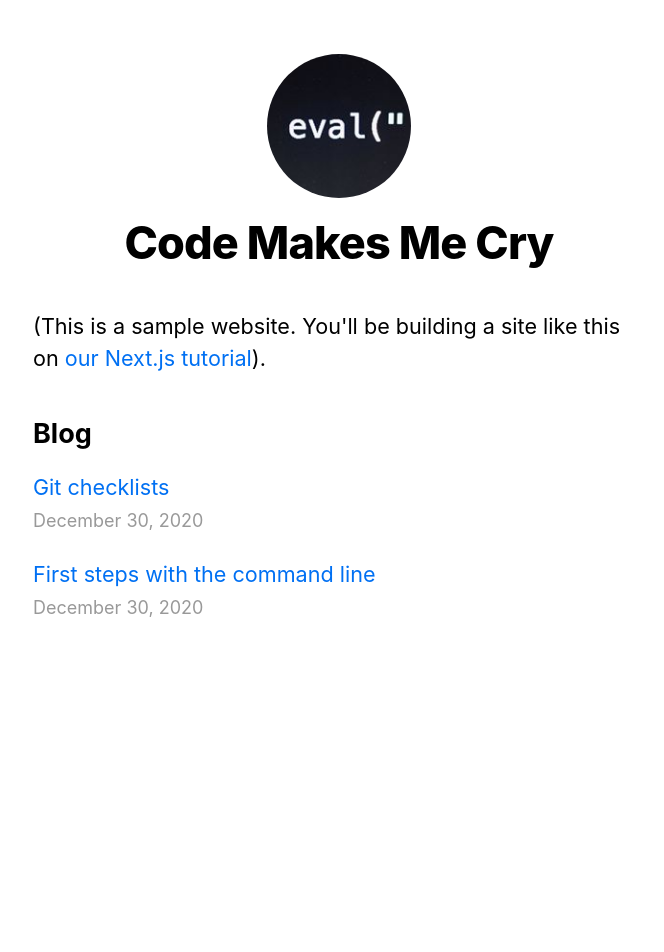
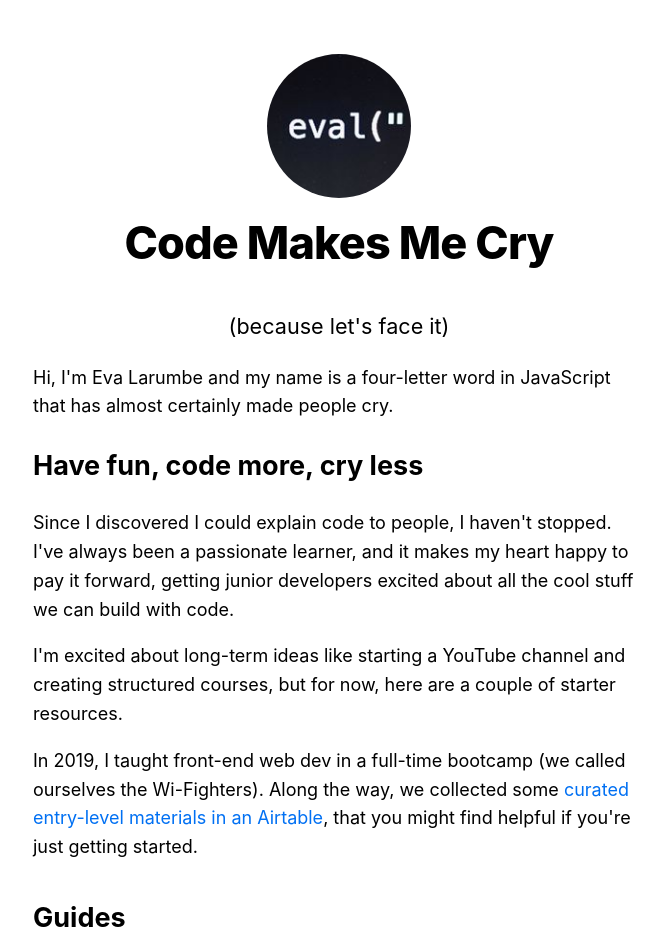
Before and after one commit to code-makes-me-cry/code-makes-me-cry, a Next.js app: page / in a window 1280 px wide. Shown: the top 952 px of the page, without its empty margins (301-965 px from the left). Before the commit the page ends 800 px from the top, so only its background shows below. Built offline with nearby package versions, Linux system fonts and the light colour scheme.

Commit message:
Finish content

```diff
--- a/pages/index.js
+++ b/pages/index.js
@@ -30,16 +30,45 @@ export default function Home({ allPostsData }) {
       <Head>
         <title>{siteTitle}</title>
       </Head>
-      <section className={utilStyles.headingMd}>
+      <section className={utilStyles.subtitle}>
+        <p>(because let's face it)</p>
+      </section>
+      <section>
         <p>
-          (This is a sample website. You'll be building a site like this on{' '}
-          <a href="https://nextjs.org/learn">our Next.js tutorial</a>).
+          Hi, I'm Eva Larumbe and my name is a four-letter word in JavaScript
+          that has almost certainly made people cry.
+        </p>
+        <h2>Have fun, code more, cry less</h2>
+        <p>
+          Since I discovered I could explain code to people, I haven't stopped.
+          <br />
+          I've always been a passionate learner, and it makes my heart happy to
+          pay it forward, getting junior developers excited about all the cool
+          stuff we can build with code.
+        </p>
+        <p>
+          I'm excited about long-term ideas like starting a YouTube channel and
+          creating structured courses, but for now, here are a couple of starter
+          resources.
+        </p>
+        <p>
+          In 2019, I taught front-end web dev in a full-time bootcamp (we called
+          ourselves the Wi-Fighters). Along the way, we collected some{' '}
+          <a href="https://airtable.com/shr16yN6G7ED1AKxj">
+            curated entry-level materials in an Airtable
+          </a>
+          , that you might find helpful if you're just getting started.
         </p>
       </section>
       <section className={`${utilStyles.headingMd} ${utilStyles.padding1px}`}>
-        <h2 className={utilStyles.headingLg}>Blog</h2>
+        <h2 className={utilStyles.headingLg}>Guides</h2>
         <ul className={utilStyles.list}>
-          {allPostsData.map(({ id, modified, title }) => (
+          {allPostsData
+            .sort((a, b) => {
+              // alphabetical by filename, ascending
+              return a.id >= b.id ? 1 : -1;
+            })
+            .map(({ id, modified, title }) => (
               <li className={utilStyles.listItem} key={id}>
                 <Link href={`/posts/${id}`}>
                   <a>{title}</a>
@@ -52,6 +81,12 @@ export default function Home({ allPostsData }) {
             ))}
         </ul>
       </section>
+      <footer>
+        <p>
+          You can find my freelance portfolio at{' '}
+          <a href="https://www.evalarumbe.com">evalarumbe.com</a>
+        </p>
+      </footer>
     </Layout>
   );
 }
--- a/styles/utils.module.css
+++ b/styles/utils.module.css
@@ -20,9 +20,13 @@
   margin: 1rem 0;
 }
 
-.headingMd {
+.headingMd, .subtitle {
   font-size: 1.2rem;
   line-height: 1.5;
+}
+
+.subtitle {
+  text-align: center;
 }
 
 .borderCircle {
```
Also changed, not shown: posts/01-first-steps-command-line.md (renamed from posts/first-steps-command-line.md), posts/02-git-checklists.md (renamed from posts/git-checklists.md). Lines whose indentation alone changed are shown as unchanged.
